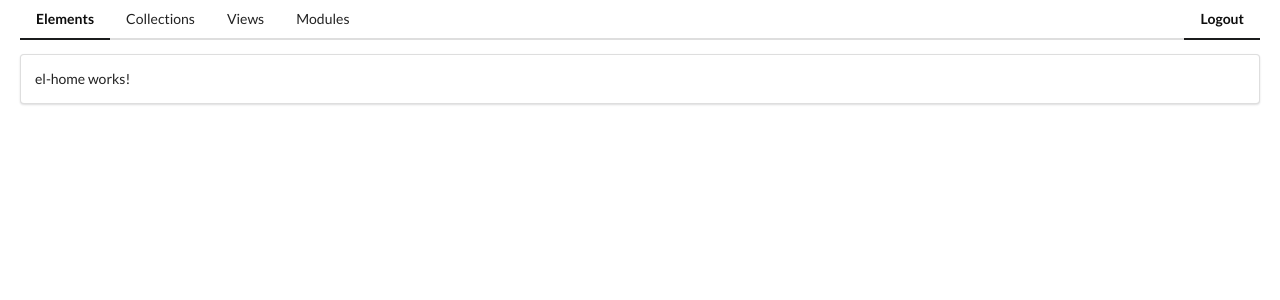
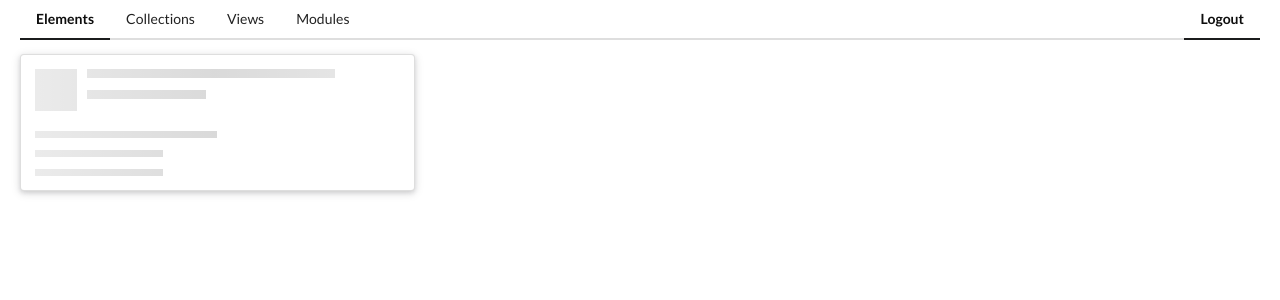
Before and after one commit to zKazemeini125/Compose-Module, an Angular app in the folder ngCompose/: page /elemenets in a window 1280 px wide. Shown: the top 300 px of the page. Built offline with nearby package versions, Linux system fonts and the light colour scheme.

Commit message:
placeholder added to Elements

```diff
--- a/ngCompose/src/app/app.component.html
+++ b/ngCompose/src/app/app.component.html
@@ -17,6 +17,6 @@
         </a>
     </div>
 </div>
-<div class="ui segment">
+<div class="ui">
     <router-outlet></router-outlet>
 </div>
--- a/ngCompose/src/app/elements/el-home/el-home.component.html
+++ b/ngCompose/src/app/elements/el-home/el-home.component.html
@@ -1 +1 @@
-<p>el-home works!</p>
+<app-placeholder [header]="true" [lines]="2"></app-placeholder>
--- a/ngCompose/src/app/elements/elements-routing.module.ts
+++ b/ngCompose/src/app/elements/elements-routing.module.ts
@@ -1,7 +1,6 @@
 import { NgModule } from '@angular/core';
 import { RouterModule, Routes } from '@angular/router';
 import { ElHomeComponent } from './el-home/el-home.component';
-import { ElEnterComponent } from './el-enter/el-enter.component';
 
 const routes: Routes = [{ path: '', component: ElHomeComponent }];
 
--- a/ngCompose/src/app/elements/elements.module.ts
+++ b/ngCompose/src/app/elements/elements.module.ts
@@ -4,9 +4,10 @@ import { CommonModule } from '@angular/common';
 import { ElementsRoutingModule } from './elements-routing.module';
 import { ElHomeComponent } from './el-home/el-home.component';
 import { PlaceholderComponent } from './placeholder/placeholder.component';
+import { RepeaterDirective } from './repeater.directive';
 
 @NgModule({
-  declarations: [ElHomeComponent, PlaceholderComponent],
+  declarations: [ElHomeComponent, PlaceholderComponent, RepeaterDirective],
   imports: [CommonModule, ElementsRoutingModule],
 })
 export class ElementsModule {}
--- a/ngCompose/src/app/elements/placeholder/placeholder.component.html
+++ b/ngCompose/src/app/elements/placeholder/placeholder.component.html
@@ -1 +1,16 @@
-<p>placeholder works!</p>
+<div class="ui three column stackable grid">
+    <div class="column">
+        <div class="ui raised segment">
+            <div class="ui placeholder">
+                <div *ngIf="header" class="image header">
+                    <div class="line"></div>
+                    <div class="line"></div>
+                </div>
+                <div class="paragraph">
+                    <div class="medium line"></div>
+                    <div class="short line" *appRepeater="lines"></div>
+                </div>
+            </div>
+        </div>
+    </div>
+</div>
--- /dev/null
+++ b/ngCompose/src/app/elements/repeater.directive.ts
@@ -0,0 +1,16 @@
+import { Directive, Input, TemplateRef, ViewContainerRef } from '@angular/core';
+
+@Directive({
+  selector: '[appRepeater]',
+})
+export class RepeaterDirective {
+  @Input('appRepeater') set renderr(time: number) {
+    for (let i = 0; i < time; i++) {
+      this.viewContainerRef.createEmbeddedView(this.templateRef);
+    }
+  }
+  constructor(
+    private viewContainerRef: ViewContainerRef,
+    private templateRef: TemplateRef<any>
+  ) {}
+}
```
Also changed, not shown: ngCompose/src/app/elements/placeholder/placeholder.component.ts (+4 -3 lines).
